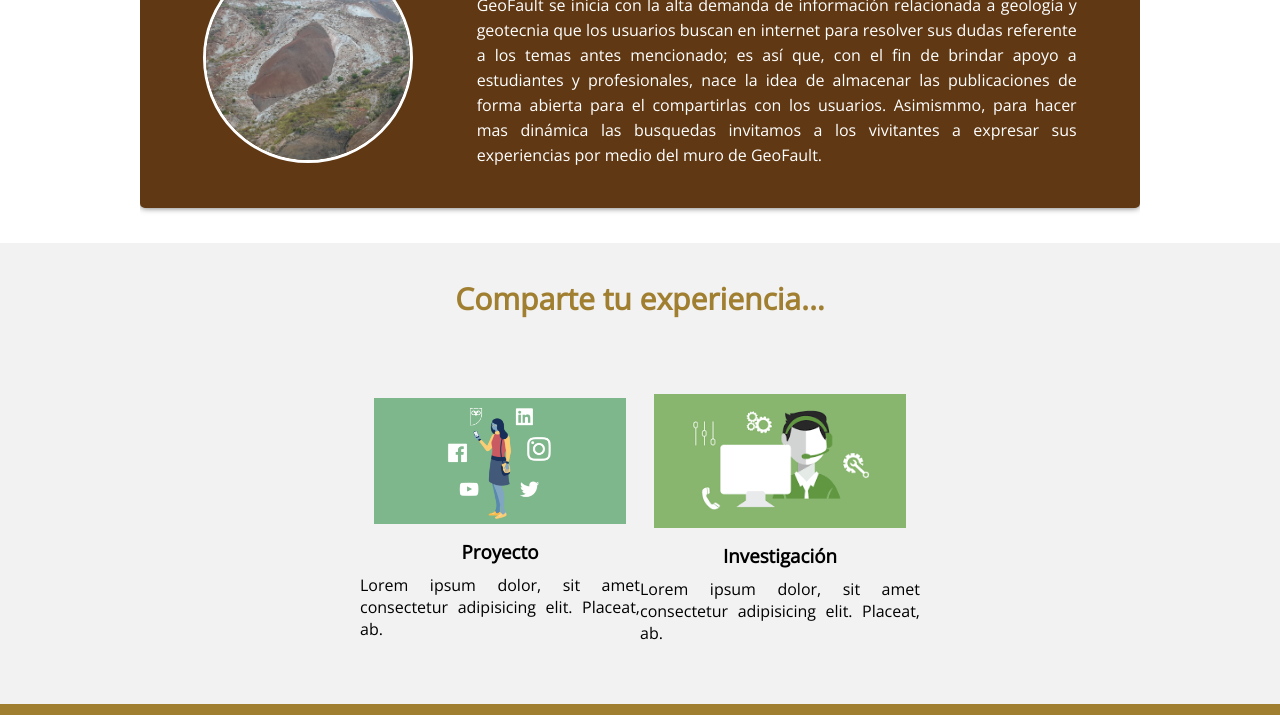
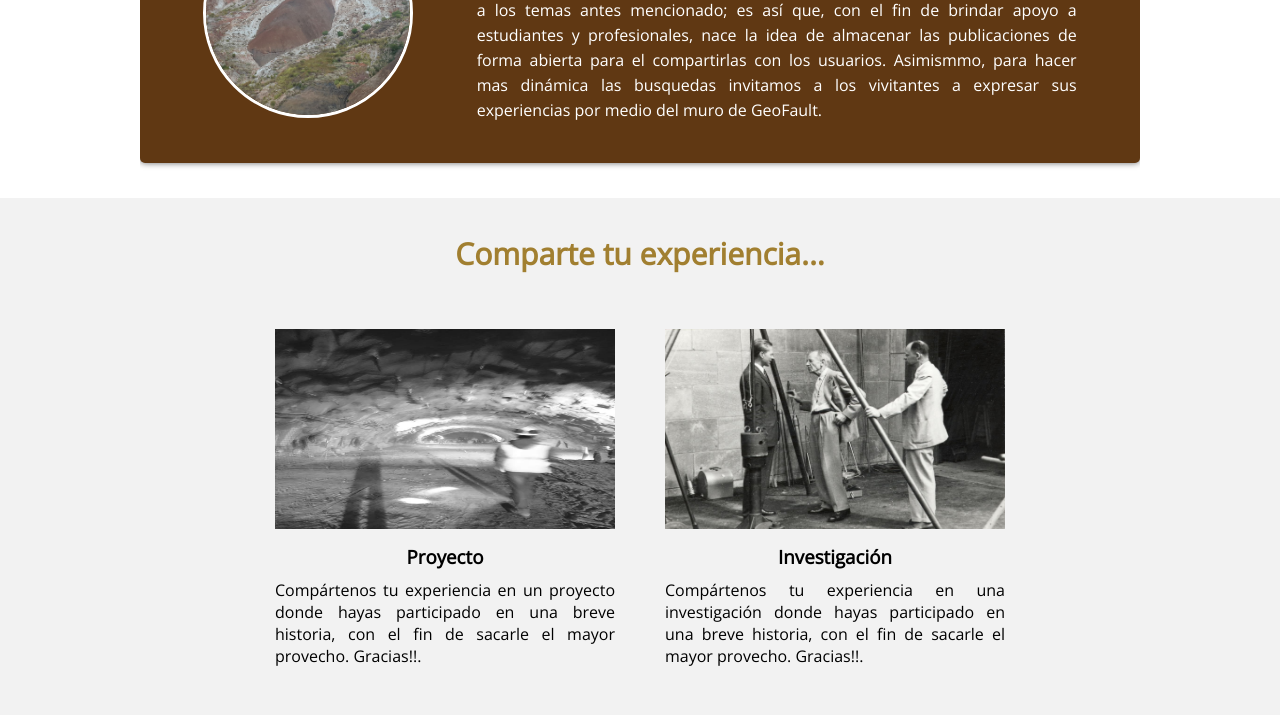
Before and after one commit to memo15428/Rep_proyecto_html_css, a plain HTML site: page index.html in a window 1280 px wide. Shown: the part 2082-2797 px from the top of the page. Drawn offline with nearby package versions, Linux system fonts and the light colour scheme.

Commit message:
se termino con muro_estilo

```diff
--- a/css/estilos.css
+++ b/css/estilos.css
@@ -17,7 +17,7 @@ body {
     color: #A17F30;
     font-size: 30px;
     text-align: center;
-    margin-bottom: 45px;
+    margin-bottom: 30px;
 }
 .arriba {
     padding-top: 0;
@@ -209,7 +209,6 @@ header .frase_enca {
 /*Muro*/
 .muro {
     background: #f2f2f2;
-    padding-bottom: 30px;
 }
 .img_muro {
     display: flex;
@@ -217,11 +216,13 @@ header .frase_enca {
     align-items: center;
 }
 .img_muro_1 {
-    width: 28%;
+    width: 34%;
     text-align: center;
+    margin: 25px;
 }
 .img_muro_1 img {
-    width: 90%;
+    width: 100%;
+    height: 200px;
 }
 .img_muro_1 h3 {
     margin: 10px 0;
@@ -229,6 +230,7 @@ header .frase_enca {
 .img_muro_1 p {
     font-weight: normal;
     text-align: justify;
+    white-space: normal;
 }
 /*Footer*/
 footer {
--- a/index.html
+++ b/index.html
@@ -137,14 +137,16 @@
                 <h2 class="titulo muro">Comparte tu experiencia...</h2>
                 <div class="img_muro">
                     <div class="img_muro_1">
-                        <img src="img/img_muro_1.png" alt="">
+                        <img src="img/muro/img_muro_proyectos_1.jpg" alt="">
                         <h3>Proyecto</h3>
-                        <p>Lorem ipsum dolor, sit amet consectetur adipisicing elit. Placeat, ab.</p>
+                        <p>Compártenos tu experiencia en un proyecto donde hayas participado en una breve
+                            historia, con el fin de sacarle el mayor provecho. Gracias!!.</p>
                     </div>
                     <div class="img_muro_1">
-                        <img src="img/img_muro_2.png" alt="">
+                        <img src="img/muro/img_muro_investigacion_2.jpg" alt="">
                         <h3>Investigación</h3>
-                        <p>Lorem ipsum dolor, sit amet consectetur adipisicing elit. Placeat, ab.</p>
+                        <p>Compártenos tu experiencia en una investigación donde hayas participado en una breve
+                            historia, con el fin de sacarle el mayor provecho. Gracias!!.</p>
                     </div>
                 </div>
             </div>
```
Also changed, not shown: img/muro/img_muro_investigacion_2.jpg (added), img/muro/img_muro_proyectos_1.jpg (added).
